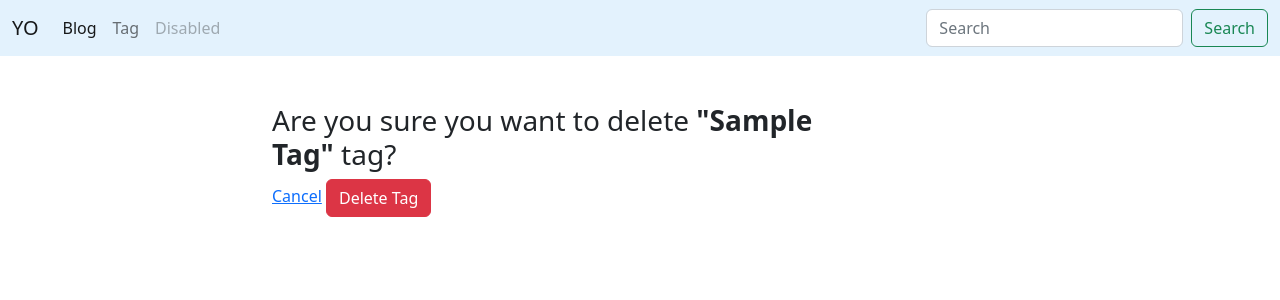
After one commit to rxPaul/blog_one, a Django app: a page that uses blog/templates/blog/tag_delete_form.html in a window 1280 px wide. The commit adds this page. Shown: the top 300 px of the page. Run offline with Django 4.2, Linux system fonts and the light colour scheme; tables that the repository leaves empty hold one stand-in row (values such as "Sample post").

Commit message:
Added delete forms for Tags and Posts, made mixin for them

```diff
--- a/blog/models.py
+++ b/blog/models.py
@@ -3,20 +3,27 @@ from django.shortcuts import reverse
 from django.utils.text import slugify
 from time import time
 
+
 def gen_slug(s):
     new_slug = slugify(s, allow_unicode=True)
     return new_slug + '-' + str(int(time()))
 
-# Create your models here.
+
 class Post(models.Model):
     title = models.CharField(max_length=150, db_index=True)
-    slug = models.SlugField(max_length=150, blank=True, unique=True)
+    slug = models.SlugField(max_length=150, blank=False, unique=True)
     body = models.TextField(blank=True, db_index=True)
     tags = models.ManyToManyField('Tag', blank=True, related_name='posts')
     date_pub = models.DateTimeField(auto_now_add=True)
 
     def get_absolute_url(self):
         return reverse('post_detail_url', kwargs={'slug': self.slug})
+
+    def get_update_url(self):
+        return reverse('tag_update_url', kwargs={'slug': self.slug})
+
+    def get_delete_url(self):
+        return reverse('post_delete_url', kwargs={'slug': self.slug})
 
     def save(self, *args, **kwargs):
         if not self.id:
@@ -37,5 +44,8 @@ class Tag(models.Model):
     def get_update_url(self):
         return reverse('tag_update_url', kwargs={'slug': self.slug})
 
+    def get_delete_url(self):
+        return reverse('tag_delete_url', kwargs={'slug': self.slug})
+
     def __str__(self):
         return '{}'.format(self.title)
--- a/blog/templates/blog/includes/post_card_template.html
+++ b/blog/templates/blog/includes/post_card_template.html
@@ -10,7 +10,7 @@
             <div class="card-footer text-muted">
                 Tags:
                 {%  for tag in post.tags.all %}
-                    <a href="{{ tag.get_absolute.url }}">{{tag.title}}</a>
+                    <a href="{{ tag.get_absolute_url }}">{{tag.title}}</a>
                 {% endfor %}
             </div>
         </div>
--- /dev/null
+++ b/blog/templates/blog/tag_delete_form.html
@@ -0,0 +1,14 @@
+{% extends 'blog/base.html' %}
+{% block title %}
+    Delete Tag "{{tag.title|title}}" - {{block.super}}
+{% endblock %}
+
+
+{% block content %}
+    <form action="{{ tag.get_delete_url }}" method="post" >
+        {% csrf_token %}
+        <h3>Are you sure you want to delete <b>"{{tag.title|title}}"</b> tag?</h3>
+        <a href="{{tag.get_absolute_url}}">Cancel</a>
+        <button type="submit" name="button" class="btn btn-danger">Delete Tag</button>
+    </form>
+{% endblock %}
--- a/blog/urls.py
+++ b/blog/urls.py
@@ -5,9 +5,11 @@ urlpatterns = [
     path('', views.posts_list, name='posts_list_url'),
     path('post/create/', views.PostCreate.as_view(), name='post_create_url'),
     path('post/<str:slug>/', views.PostDetail.as_view(), name='post_detail_url'),
+    path('post/<str:slug>/update/', views.PostUpdate.as_view(), name='post_update_url'),
+    path('post/<str:slug>/delete/', views.PostDelete.as_view(), name='post_delete_url'),
     path('tags/', views.tags_list, name='tags_list_url'),
     path('tag/create/', views.TagCreate.as_view(), name='tag_create_url'),
     path('tag/<str:slug>/', views.TagDetail.as_view(), name='tag_detail_url'),
     path('tag/<str:slug>/update/', views.TagUpdate.as_view(), name='tag_update_url'),
-    path('post/<str:slug>/update/', views.PostUpdate.as_view(), name='post_update_url')
+    path('tag/<str:slug>/delete/', views.TagDelete.as_view(), name='tag_delete_url'),
 ]
--- a/blog/utils.py
+++ b/blog/utils.py
@@ -1,4 +1,5 @@
 from django.shortcuts import get_object_or_404, render, redirect
+from django.urls import reverse
 
 from blog.models import Tag, Post
 
@@ -47,3 +48,18 @@ class ObjectUpdateMixin:
             new_obj = bound_form.save()
             return redirect(new_obj)
         return render(request, self.template, context={'form': bound_form, self.model.__name__.lower(): obj})
+
+
+class ObjectDeleteMixin:
+    model = None
+    template = None
+    redirect_url = None
+
+    def get(self, request, slug):
+            obj = self.model.objects.get(slug__iexact=slug)
+            return render(request, self.template, context={self.model.__name__.lower(): obj})
+
+    def post(self, request, slug):
+        obj = self.model.objects.get(slug__iexact=slug)
+        obj.delete()
+        return redirect(reverse(self.redirect_url))
--- a/blog/views.py
+++ b/blog/views.py
@@ -1,7 +1,9 @@
-from django.shortcuts import render
+from django.shortcuts import render, redirect
+from django.urls import reverse
 from django.views.generic import View
+
+from . import utils
 from .forms import TagForm, PostForm
-from .utils import ObjectDetailMixin, ObjectCreateMixin, ObjectUpdateMixin
 from blog.models import Post, Tag
 
 
@@ -10,74 +12,59 @@ def posts_list(request):
     return render(request, 'blog/index.html', context={'posts': posts})
 
 
-class PostDetail(ObjectDetailMixin, View):
-    model = Post
-    template = 'blog/post_detail.html'
-
-
 def tags_list(request):
     tags = Tag.objects.all()
     return render(request, 'blog/tags_list.html', context={'tags': tags})
 
 
-class PostCreate(ObjectCreateMixin, View):
+class PostCreate(utils.ObjectCreateMixin, View):
     model_form = PostForm
     template = 'blog/post_create_form.html'
 
-    # def get(self, request):
-    #     form = PostForm()
-    #     return render(request, 'blog/post_create_form.html', context={'form': form})
-    #
-    # def post(self, request):
-    #     bound_form = PostForm(request.POST)
-    #
-    #     if bound_form.is_valid():
-    #         new_tag = bound_form.save()
-    #         return redirect(new_tag)
-    #     return render(request, 'blog/post_create_form.html', context={'form': bound_form})
+
+class PostDetail(utils.ObjectDetailMixin, View):
+    model = Post
+    template = 'blog/post_detail.html'
 
 
-class TagCreate(ObjectCreateMixin, View):
+class PostUpdate(utils.ObjectUpdateMixin, View):
+    model = Post
+    model_form = PostForm
+    template = 'blog/post_update_form.html'
+
+
+class PostDelete(utils.ObjectDeleteMixin, View):
+    model = Post
+    template = 'blog/post_delete_form.html'
+    redirect_url = 'posts_list_url'
+
+
+
+class TagCreate(utils.ObjectCreateMixin, View):
     model_form = TagForm
     template = 'blog/tag_create.html'
-    # def get(self, request):
-    #     form = TagForm()
-    #     return render(request, 'blog/tag_create.html', context={'form': form})
-    #
-    # def post(self, request):
-    #     bound_form = TagForm(request.POST)
-    #
-    #     if bound_form.is_valid():
-    #         new_tag = bound_form.save()
-    #         return redirect(new_tag)
-    #     return render(request, 'blog/tag_create.html', context={'form': bound_form})
 
 
-class TagDetail(ObjectDetailMixin, View):
+class TagDetail(utils.ObjectDetailMixin, View):
     model = Tag
     template = 'blog/tag_detail.html'
 
 
-class TagUpdate(ObjectUpdateMixin, View):
+class TagUpdate(utils.ObjectUpdateMixin, View):
     model = Tag
     model_form = TagForm
     template = 'blog/tag_update_form.html'
 
+
+class TagDelete(utils.ObjectDetailMixin, View):
+    model = Tag
+    template = 'blog/tag_delete_form.html'
+    redirect_url = 'tags_list_url'
     # def get(self, request, slug):
     #     tag = Tag.objects.get(slug__iexact=slug)
-    #     bound_form = TagForm(instance=tag)
-    #     return render(request, 'blog/tag_update_form.html', context={'form': bound_form, 'tag': tag})
+    #     return render(request, 'blog/tag_delete_form.html', context={'tag': tag})
     #
     # def post(self, request, slug):
     #     tag = Tag.objects.get(slug__iexact=slug)
-    #     bound_form = TagForm(request.POST, instance=tag)
-    #
-    #     if bound_form.is_valid():
-    #         new_tag = bound_form.save()
-    #         return redirect(new_tag)
-    #     return render(request, 'blog/tag_update_form.html', context={'form': bound_form, 'tag': tag})
-
-class PostUpdate(ObjectUpdateMixin, View):
-    model = Post
-    model_form = PostForm
-    template = 'blog/post_update_form.html'
+    #     tag.delete()
+    #     return redirect(reverse('tags_list_url'))
```
Also changed, not shown: blog/templates/blog/post_delete_form.html (added, +14 -0 lines), blog/migrations/0003_alter_post_slug.py (added).
